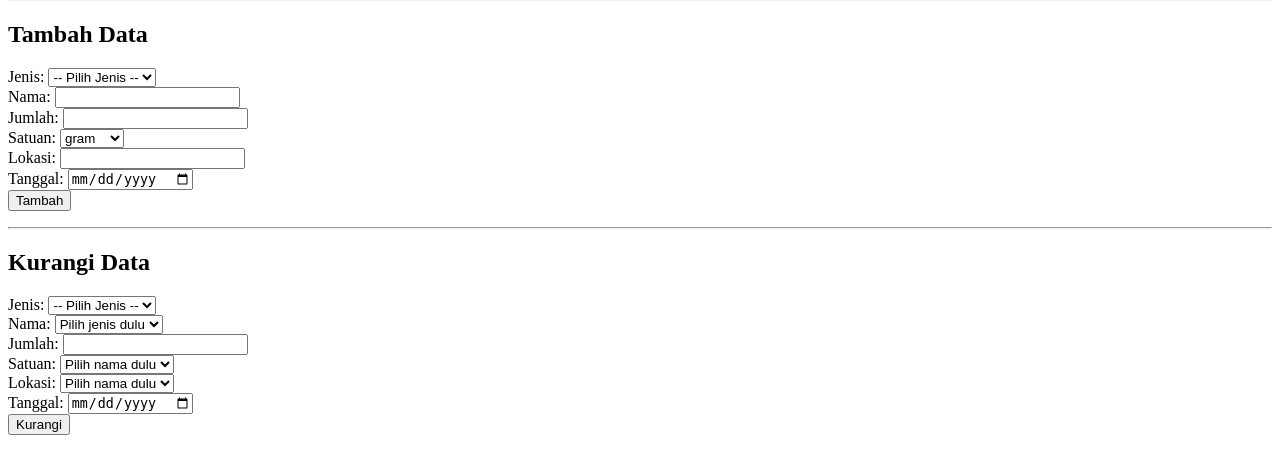
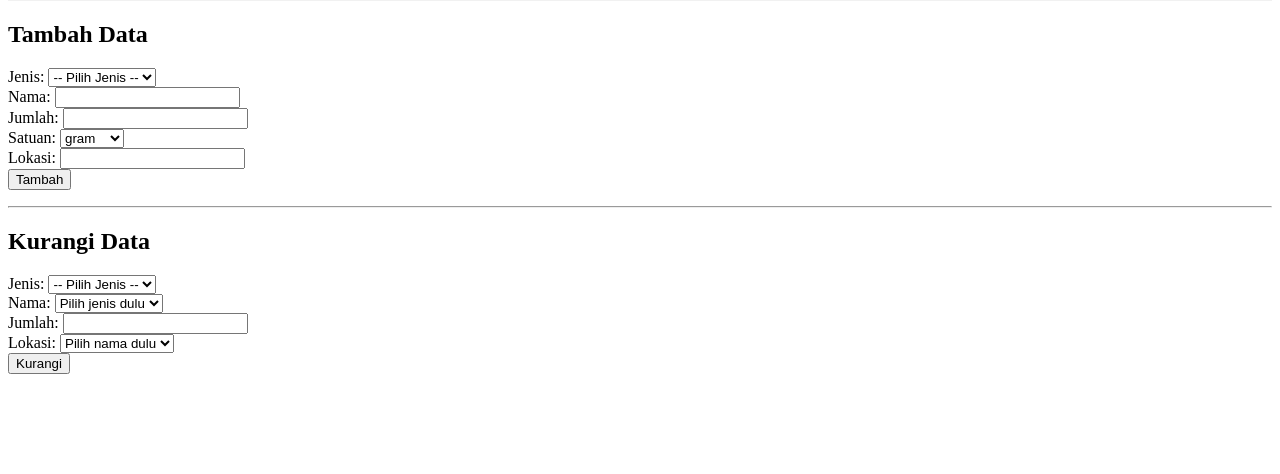
Before and after one commit to hoiamisme/labunicaci, a CodeIgniter 4 app: the page made by app/Views/Manajemen_form.php in a window 1280 px wide. Shown: the part 77-551 px from the top of the page. Run offline with PHP 8.4 and a stand-in for CodeIgniter, Linux system fonts and the light colour scheme; the template is opened without the code that fills it, so the values that code supplies are empty; some libraries are stand-ins or nearby versions.

Commit message:
manajemen

```diff
--- a/app/Views/Manajemen_form.php
+++ b/app/Views/Manajemen_form.php
@@ -57,9 +57,6 @@
         <?php endforeach; ?>
     </datalist>
 
-    <label>Tanggal:</label>
-    <input type="date" name="tanggal" required><br>
-
     <button type="submit">Tambah</button>
 </form>
 
@@ -80,21 +77,20 @@
         <option value="">Pilih jenis dulu</option>
     </select><br>
 
-    <label>Jumlah:</label>
-    <input type="number" name="jumlah" id="jumlahKurang" min="0" required><br>
-
+    <div id="satuanKurangWrapper">
         <label>Satuan:</label>
         <select name="satuan" id="satuanKurang" required>
             <option value="">Pilih nama dulu</option>
         </select><br>
+    </div>
+
+    <label>Jumlah:</label>
+    <input type="number" name="jumlah" id="jumlahKurang" min="0" required><br>
 
     <label>Lokasi:</label>
     <select name="lokasi" id="lokasiKurang" required>
         <option value="">Pilih nama dulu</option>
     </select><br>
-
-    <label>Tanggal:</label>
-    <input type="date" name="tanggal" required><br>
 
     <button type="submit">Kurangi</button>
 </form>
@@ -117,11 +113,18 @@ document.addEventListener("DOMContentLoaded", function () {
     const jenisKurang = document.getElementById("jenisKurang");
     const namaKurang = document.getElementById("namaKurang");
     const satuanKurang = document.getElementById("satuanKurang");
+    const satuanKurangWrapper = document.getElementById("satuanKurangWrapper");
     const lokasiKurang = document.getElementById("lokasiKurang");
     const jumlahKurang = document.getElementById("jumlahKurang");
 
+    function toggleSatuanKurang() {
+        satuanKurangWrapper.style.display = (jenisKurang.value === "bahan") ? "block" : "none";
+    }
+
     jenisKurang.addEventListener("change", function () {
         const jenis = jenisKurang.value;
+        toggleSatuanKurang();
+
         namaKurang.innerHTML = '<option>Memuat...</option>';
 
         fetch(`<?= base_url('api/nama-by-jenis') ?>?jenis=${jenis}`)
@@ -155,19 +158,16 @@ document.addEventListener("DOMContentLoaded", function () {
                     satuanKurang.innerHTML += `<option value="-">-</option>`;
                 }
 
-                if (item.lokasi) {
                 lokasiKurang.innerHTML += `<option value="${item.lokasi.toLowerCase()}">${item.lokasi.toLowerCase()}</option>`;
-                }
-
-                // batasi jumlah maksimum
-                jumlahKurang.max = jenis === "bahan" ? item.jumlah_bahan : item.jumlah_alat;
 
                 jumlahKurang.max = jenis === "bahan" ? item.jumlah_bahan :
                                    jenis === "alat" ? item.jumlah_alat :
                                    item.jumlah_instrumen;
-
             });
     });
+
+    // Set visibilitas satuan saat pertama kali load
+    toggleSatuanKurang();
 });
 </script>
 
```
Lines whose indentation alone changed are shown as unchanged.
